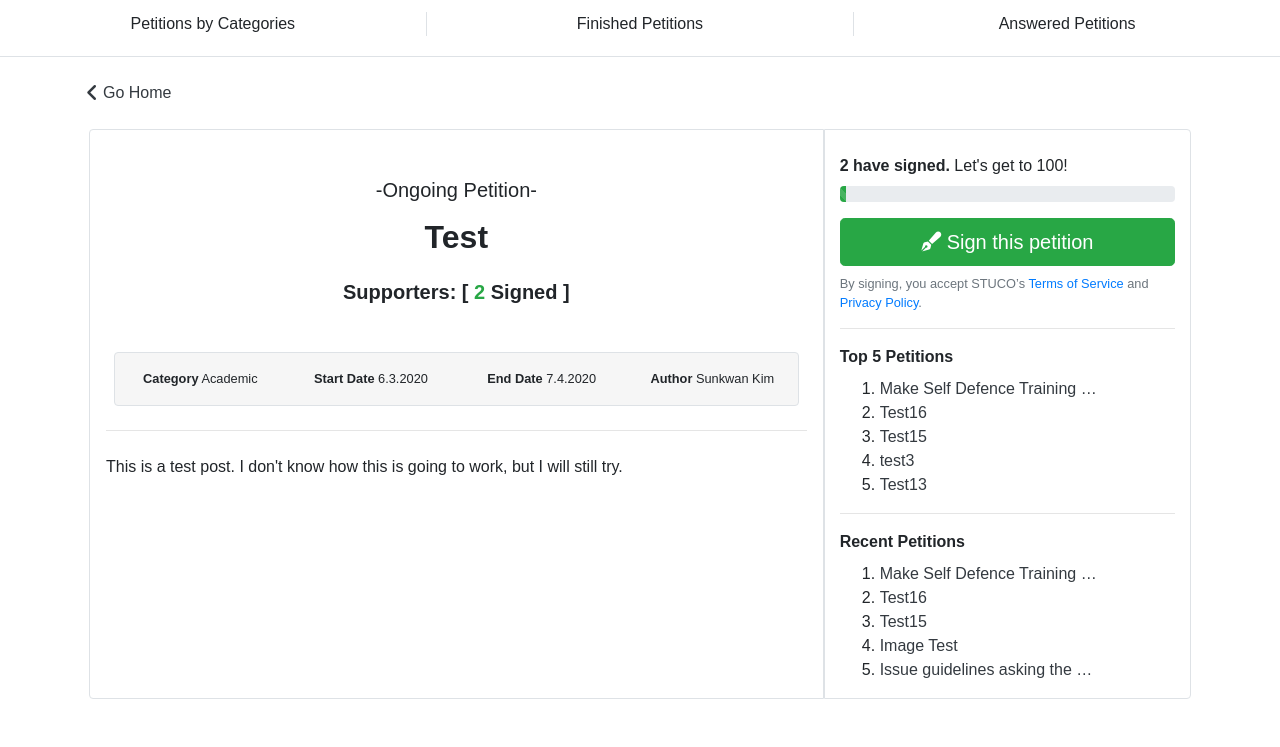
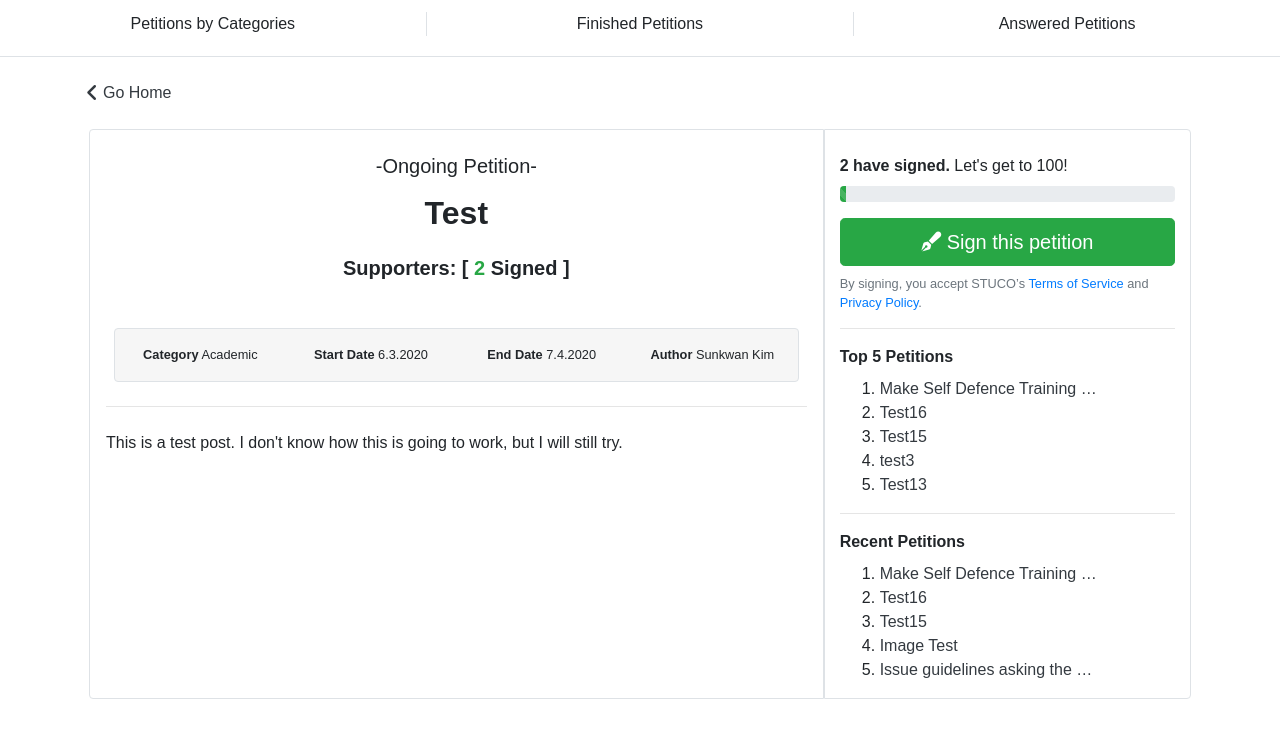
Before and after one commit to danielkim428/Petition, a Django app: page /petitions/1 in a window 1280 px wide. Shown: the part 236-983 px from the top of the page. Run offline with Django 3.2, Linux system fonts and the light colour scheme; data comes from the database, SQL or seed files in the repository; some libraries are stand-ins or nearby versions.

Commit message:
Changed some front end design

```diff
--- a/pet/static/petition/styles.css
+++ b/pet/static/petition/styles.css
@@ -16,7 +16,7 @@ body {
 }
 .tab:hover {
     border-bottom: 4px solid green !important;
-    font-weight: bold !important;
+    background-color: #f0f0f0;
 }
 .image-background {
     width: 100%;
--- a/pet/templates/petition/post.html
+++ b/pet/templates/petition/post.html
@@ -42,9 +42,10 @@ Woodstock Petitions | #{{ post.id }} Petition
         <a href="{% url 'index' %}" class="text-dark"><i class="fas fa-angle-left fa-lg"></i> Go Home</a>
     </div>
     <div class="row my-4 mx-1">
-        <div class="col-12 col-lg-8 border rounded-left pt-5 pb-3 px-3">
+        <div class="col-12 col-lg-8 border rounded-left pt-4 pb-3 px-3">
             <h5 class="font-weight-light text-center">-Ongoing Petition-</h5>
-            <h2 class="font-weight-bold text-center mt-3">{{ post.title }}</h2>
+            <h2 class="font-weight-bold text-center mt-3 d-none d-md-block">{{ post.title }}</h2>
+            <h4 class="font-weight-bold text-center mt-3 d-md-none">{{ post.title }}</h4>
             <h5 class="font-weight-bold text-center mt-4">Supporters: [ <span
                     class="text-success">{{ post.num_supporters }}</span> Signed ]</h5>
             <div class="row rounded border mt-5 mb-4 mx-2" style="background-color: #F6F6F6;">
```
